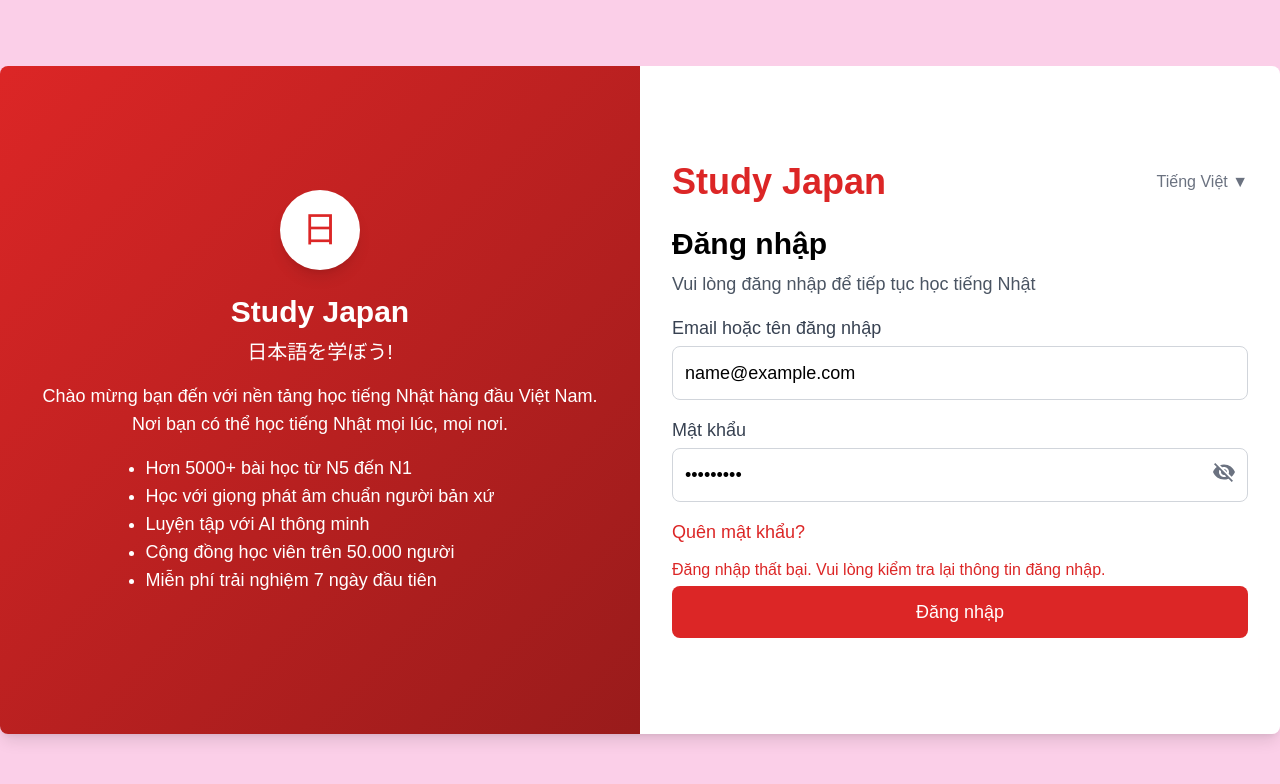
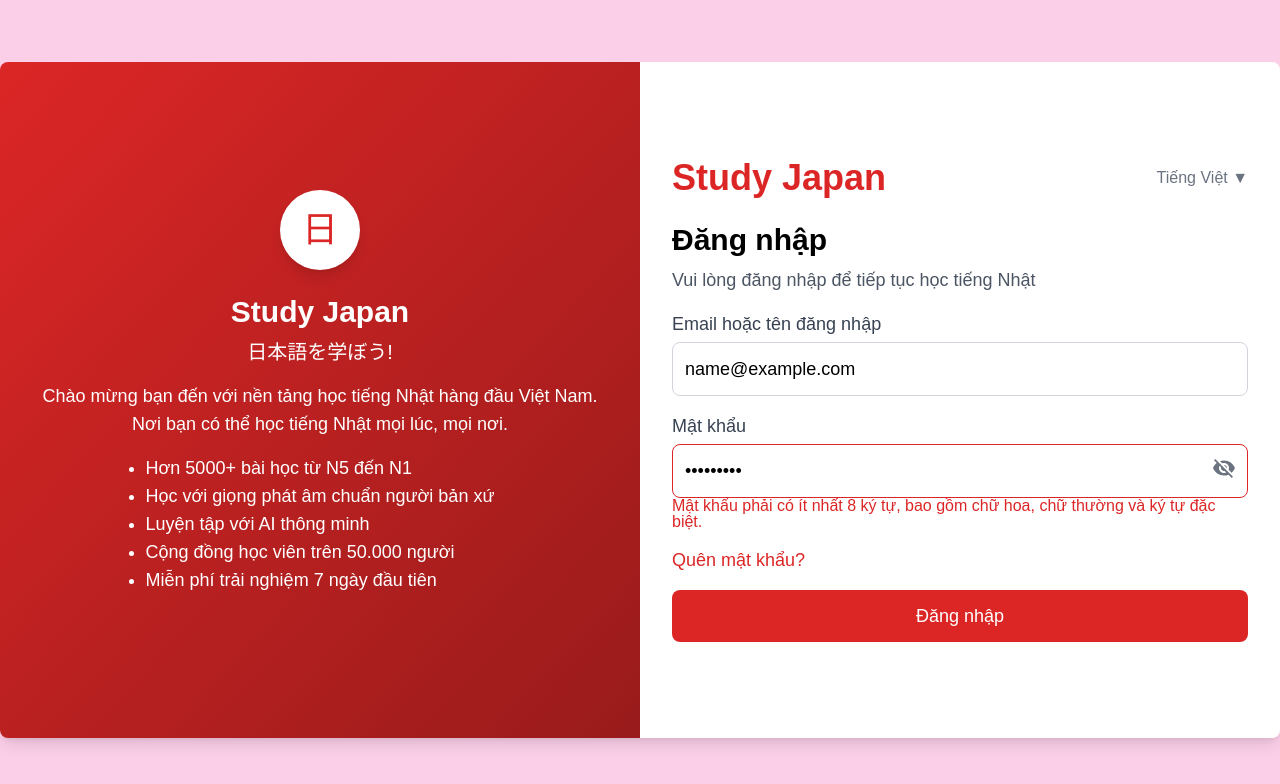
Before and after one commit to Tien2003deptrai/FRONTEND-CAP2-STUDY_JAPAN, a React (Vite) app: page /login in a window 1280 px wide. Both pictures are taken after typing "name@example.com", "Sample123" into the empty fields and a click on the button "Đăng nhập". Shown: the top 784 px of the page. Built offline with nearby package versions, Linux system fonts and the light colour scheme; no server answers.

Commit message:
update Login

```diff
--- a/src/pages/login/Login.jsx
+++ b/src/pages/login/Login.jsx
@@ -4,85 +4,65 @@ import VisibilityOffIcon from '@mui/icons-material/VisibilityOff'
 import { useState } from 'react'
 import { useNavigate } from 'react-router-dom'
 import Swal from 'sweetalert2'
+import { useForm } from 'react-hook-form'
+import { zodResolver } from '@hookform/resolvers/zod'
+import * as z from 'zod'
 
-function Login() {
-  // State management with clear naming and organization
-  const [formData, setFormData] = useState({
-    email: '',
-    password: '',
-  })
-  const [errors, setErrors] = useState({
-    email: '',
-    password: '',
-    login: '',
-  })
+const loginSchema = z.object({
+  email: z
+    .string()
+    .trim()
+    .min(1, 'Email hoặc tên đăng nhập không được để trống.')
+    .refine((value) => {
+      const emailRegex = /^[^\s@]+@[^\s@]+\.[^\s@]+$/
+      return emailRegex.test(value)
+    }, 'Email không hợp lệ.'),
+  password: z
+    .string()
+    .trim()
+    .min(1, 'Mật khẩu không được để trống.')
+    .refine((value) => {
+      const passwordRegex =
+        /^(?=.*[a-z])(?=.*[A-Z])(?=.*\d)(?=.*[@$!%*?&])[A-Za-z\d@$!%*?&]{8,}$/
+      return passwordRegex.test(value)
+    }, 'Mật khẩu phải có ít nhất 8 ký tự, bao gồm chữ hoa, chữ thường và ký tự đặc biệt.'),
+})
+
+const Login = () => {
   const [showPassword, setShowPassword] = useState(false)
+  const [loginError, setLoginError] = useState('')
   const navigate = useNavigate()
 
-  // Validation utils - separated from handlers for better maintainability
-  const validators = {
-    email: (value) => {
-      if (!value.trim()) return 'Email hoặc tên đăng nhập không được để trống.'
-      const emailRegex = /^[^\s@]+@[^\s@]+\.[^\s@]+$/
-      return !emailRegex.test(value) ? 'Email không hợp lệ.' : ''
-    },
-    password: (value) => {
-      if (!value.trim()) return 'Mật khẩu không được để trống.'
-      const passwordRegex =
-        /^(?=.*[a-z])(?=.*[A-Z])(?=.*\d)(?=.*[@$!%*?&])[A-Za-z\d@$!%*?&]{8,}$/
-      return !passwordRegex.test(value)
-        ? 'Mật khẩu phải có ít nhất 8 ký tự, bao gồm chữ hoa, chữ thường và ký tự đặc biệt.'
-        : ''
-    },
-  }
-
-  // Generic change handler using computed property names
-  const handleInputChange = (field) => (e) => {
-    const value = e.target.value
-    setFormData((prev) => ({ ...prev, [field]: value }))
-    setErrors((prev) => ({ ...prev, [field]: '', login: '' }))
-  }
+  const {
+    register,
+    handleSubmit,
+    formState: { errors },
+  } = useForm({
+    resolver: zodResolver(loginSchema),
+  })
 
   const togglePasswordVisibility = () => setShowPassword((prev) => !prev)
 
-  // Form validation separated from submission logic
-  const validateForm = () => {
-    const newErrors = {
-      // email: validators.email(formData.email),
-      // password: validators.password(formData.password),
-      // login: '',
-      email: formData.email,
-      password: formData.password,
-      login: '',
-    }
-
-    setErrors(newErrors)
-    return !newErrors.email && !newErrors.password
-  }
-
-  // Authentication logic isolated from UI concerns
-  const authenticate = async () => {
+  const authenticate = async (data) => {
     try {
       const response = await axiosInstance.post('/auth/login', {
-        email: formData.email,
-        password: formData.password,
+        email: data.email,
+        password: data.password,
       })
-      if (response.data.status == 200 && response.data.success == true) {
+
+      if (response.data.status === 200 && response.data.success) {
         Swal.fire({
-          icon: 'success', // Loại thông báo là thành công
+          icon: 'success',
           title: 'Thành công!',
-          text: 'Đăng nhập thành công.',
-          confirmButtonText: 'Đóng', // Văn bản nút xác nhận
+          text: 'Đăng nhập thành công.',
+          confirmButtonText: 'Đóng',
         })
+        localStorage.setItem('token', response.data.token)
         navigate('/')
       }
+
       console.log('Login successful:', response.data)
-      // Reset form after successful submission
-      setFormData({ email: '', password: '' })
-      setErrors({ email: '', password: '', login: '' })
-
-      // Here you would typically store the token and redirect the user
-      localStorage.setItem('token', response.data.token)
+      setLoginError('')
       return { success: true, data: response.data }
     } catch (error) {
       console.error(
@@ -92,20 +72,15 @@ function Login() {
       const errorMessage =
         error.response?.data?.message ||
         'Đăng nhập thất bại. Vui lòng kiểm tra lại thông tin đăng nhập.'
-
-      setErrors((prev) => ({ ...prev, login: errorMessage }))
+      setLoginError(errorMessage)
       return { success: false, error: errorMessage }
     }
   }
 
-  const handleSubmit = async (e) => {
-    e.preventDefault()
-    // if (validateForm()) {
-    await authenticate()
-    // }
+  const onSubmit = async (data) => {
+    await authenticate(data)
   }
 
-  // UI separated from logic for better readability
   return (
     <div className="bg-pink-200 w-full h-screen flex justify-center items-center">
       <div className="mx-auto flex max-w-6xls rounded-lg shadow-lg overflow-hidden">
@@ -162,7 +137,7 @@ function Login() {
             Vui lòng đăng nhập để tiếp tục học tiếng Nhật
           </p>
 
-          <form id="loginForm" onSubmit={handleSubmit}>
+          <form id="loginForm" onSubmit={handleSubmit(onSubmit)}>
             <div className="mb-4">
               <label
                 htmlFor="email"
@@ -176,11 +151,10 @@ function Login() {
                   id="email"
                   placeholder="Nhập email hoặc tên đăng nhập của bạn"
                   className="w-full p-3 border border-gray-300 rounded-lg focus:outline-none focus:border-red-600 transition duration-200 text-lg"
-                  value={formData.email}
-                  onChange={handleInputChange('email')}
+                  {...register('email')}
                 />
                 {errors.email && (
-                  <div className="text-red-600">{errors.email}</div>
+                  <div className="text-red-600">{errors.email.message}</div>
                 )}
               </div>
             </div>
@@ -198,8 +172,7 @@ function Login() {
                   id="password"
                   placeholder="Nhập mật khẩu của bạn"
                   className="w-full p-3 border border-gray-300 rounded-lg focus:outline-none focus:border-red-600 transition duration-200 text-lg"
-                  value={formData.password}
-                  onChange={handleInputChange('password')}
+                  {...register('password')}
                 />
                 <button
                   type="button"
@@ -209,7 +182,7 @@ function Login() {
                   {showPassword ? <VisibilityIcon /> : <VisibilityOffIcon />}
                 </button>
                 {errors.password && (
-                  <div className="text-red-600">{errors.password}</div>
+                  <div className="text-red-600">{errors.password.message}</div>
                 )}
               </div>
             </div>
@@ -220,8 +193,8 @@ function Login() {
               </a>
             </div>
 
-            {errors.login && (
-              <div className="text-red-600 mb-2">{errors.login}</div>
+            {loginError && (
+              <div className="text-red-600 mb-2">{loginError}</div>
             )}
 
             <button
```
